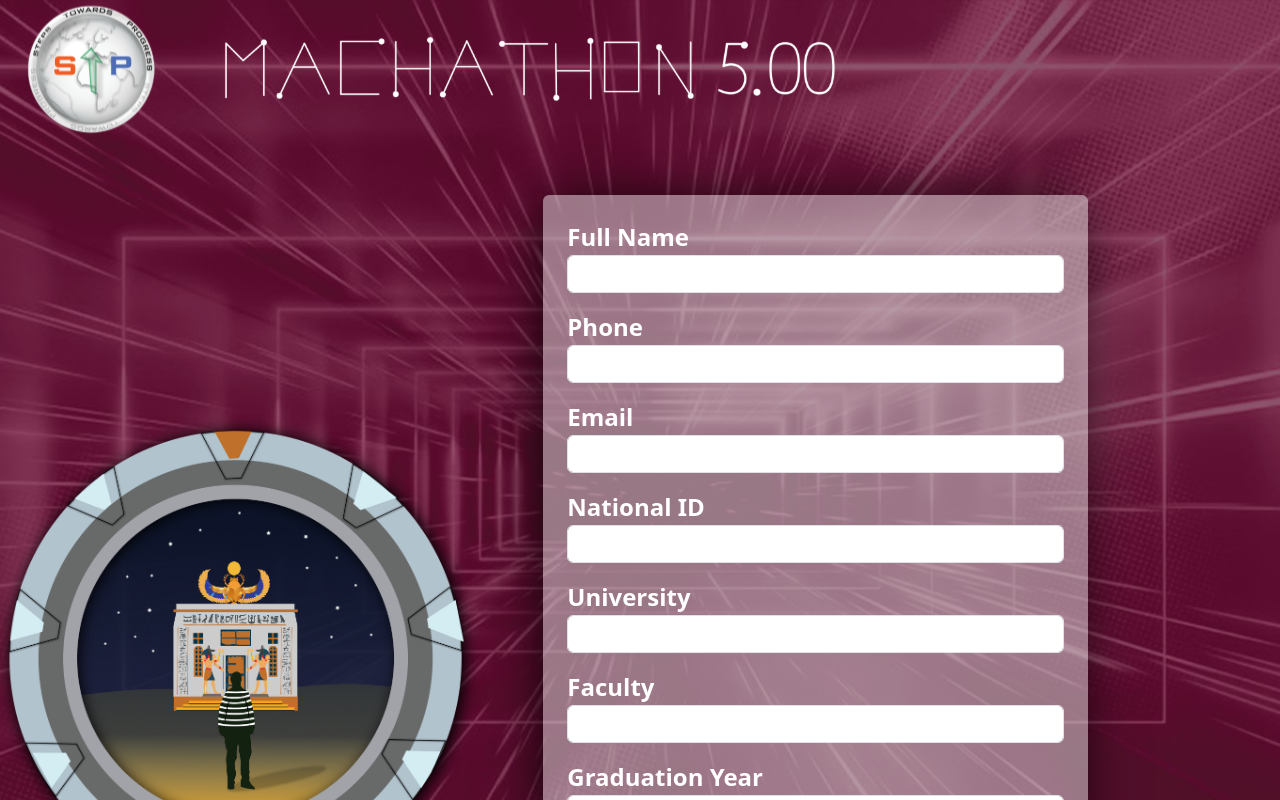
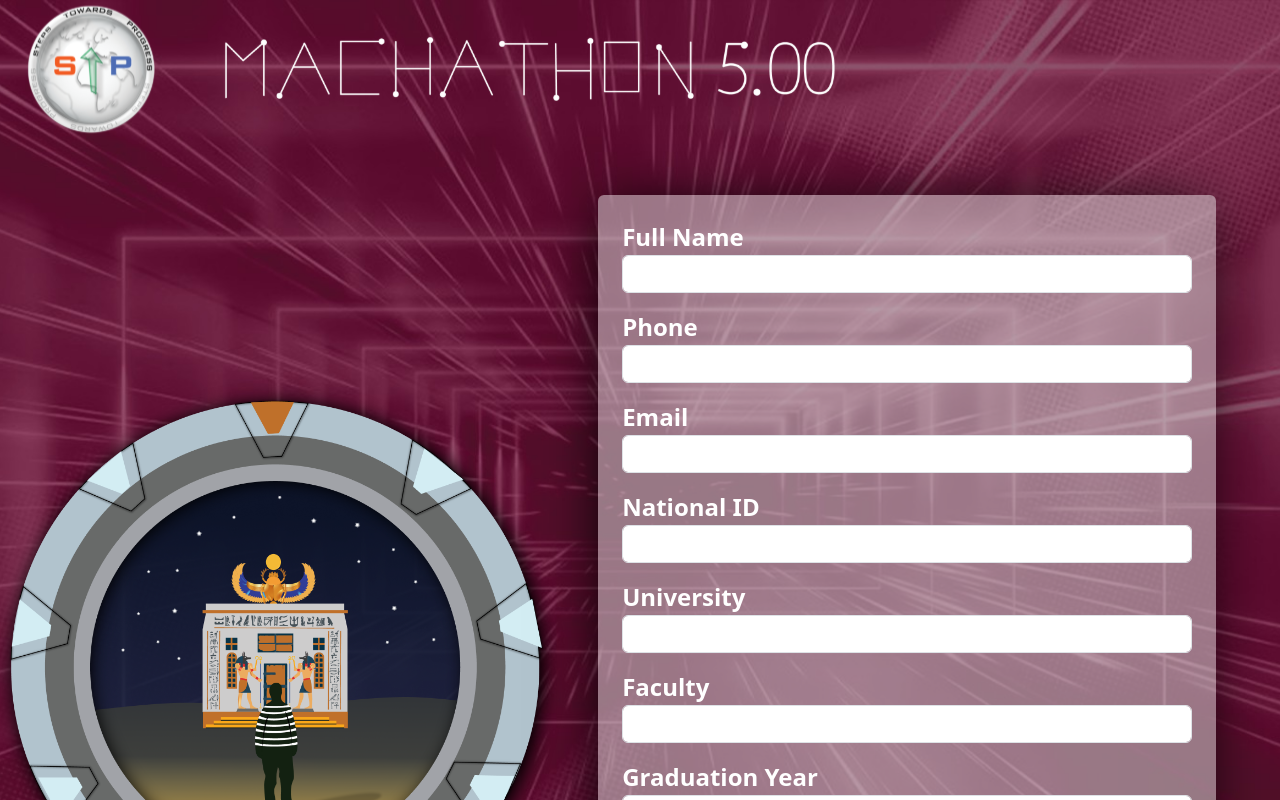
Before and after one commit to STP-Software-24/summit_form_frontend, a React (Vite) app: page / in a window 1280 px wide. Shown: the top 800 px of the page. Built offline with nearby package versions, Linux system fonts and the light colour scheme.

Commit message:
fix form alignment

```diff
--- a/src/component/RegistrationForm.css
+++ b/src/component/RegistrationForm.css
@@ -12,8 +12,7 @@ body{
     align-items: center;
     justify-content: center;
     min-height: 100vh;
-    min-width: 70vw;
-    max-width: 90vw;
+    min-width: 100vw;
     /* overflow-x: hidden; */
   }
   .top-20{
@@ -31,7 +30,7 @@ body{
   width:100% !important;
   }
   .gate {
-    min-width: 100% !important;
+    min-width: 105% !important;
   }
 
   .submit-button {
--- a/src/component/RegistrationForm.jsx
+++ b/src/component/RegistrationForm.jsx
@@ -4,7 +4,11 @@ import FormInput from "./FormInput";
 import "./RegistrationForm.css"
 import axios from "axios";
 
+import { ToastContainer, toast } from 'react-toastify';
+import 'react-toastify/dist/ReactToastify.css';
+
 const RegistrationForm = () => {
+    const notifyServerError = () => toast("Internal Server Error, Try again later!");
     const navigate = useNavigate();
     const [values, setValues] = useState({
         name: "",
@@ -60,7 +64,6 @@ const RegistrationForm = () => {
           id: 3,
           name: "email",
           type: "email",
-          //pattern:"/^(02)?(01)[0125][0-9]{8}$/", // Removed unnecessary escape characters
           errorMessage: "It should be a valid email address!",
           label: "Email",
           required: true,
@@ -75,7 +78,6 @@ const RegistrationForm = () => {
           id: 4,
           name: "national_id",
           type: "text", // Changed type to text to allow for validation of non-numeric characters
-          //pattern:"/^[0-9]{14}$/",
           errorMessage: "Invalid Number",
           label: "National ID",
           maxLength:"14",
@@ -91,7 +93,6 @@ const RegistrationForm = () => {
           id: 5,
           name: "university",
           type: "text",
-          //pattern:"/[(a-zA-Z)||(a-zA-Z ?:\s)]{3,16}?$/", // Corrected the minimum and maximum length
           errorMessage: "University should be 5-30 characters and shouldn't include any special character",
           label: "University",
           required: true,
@@ -106,7 +107,6 @@ const RegistrationForm = () => {
           id: 6,
           name: "faculty",
           type: "text",
-          //pattern:"/[(a-zA-Z)||(a-zA-Z ?:\s)]{3,16}?$/", // Corrected the minimum and maximum length
           errorMessage: "Faculty should be 5-30 characters and shouldn't include any special character",
           label: "Faculty",
           required: true,
@@ -121,7 +121,6 @@ const RegistrationForm = () => {
           id: 7,
           name: "grad_year",
           type: "text",
-          //pattern: /^[0-9]{4}$/, // Corrected pattern for graduation year
           label: "Graduation Year",
           maxLength:"4",
           minLength:"4",
@@ -181,8 +180,8 @@ const RegistrationForm = () => {
           }
         }).catch(error => {
           console.log(error)
-          //TODO: show error message in a better way
           console.log("An Error has happened")
+          notifyServerError();
         })
       };
 
@@ -210,7 +209,7 @@ const RegistrationForm = () => {
           <div className="m-4 d-block d-md-inline ">
             <img src="/img/mac_logo.svg" alt="mac logo" className="img-fluid d-inline" />
           </div>
-          <div className="app d-flex justify-content-center">
+          <div className="app">
             <div className="w-75 imgGroup d-none d-md-block">
               <img className="gate" src="/img/Group.png" alt="" />
             </div>
@@ -231,7 +230,7 @@ const RegistrationForm = () => {
               </form>
             </div>
           </div>
-
+          <ToastContainer />
         </>
       );
 };
```
